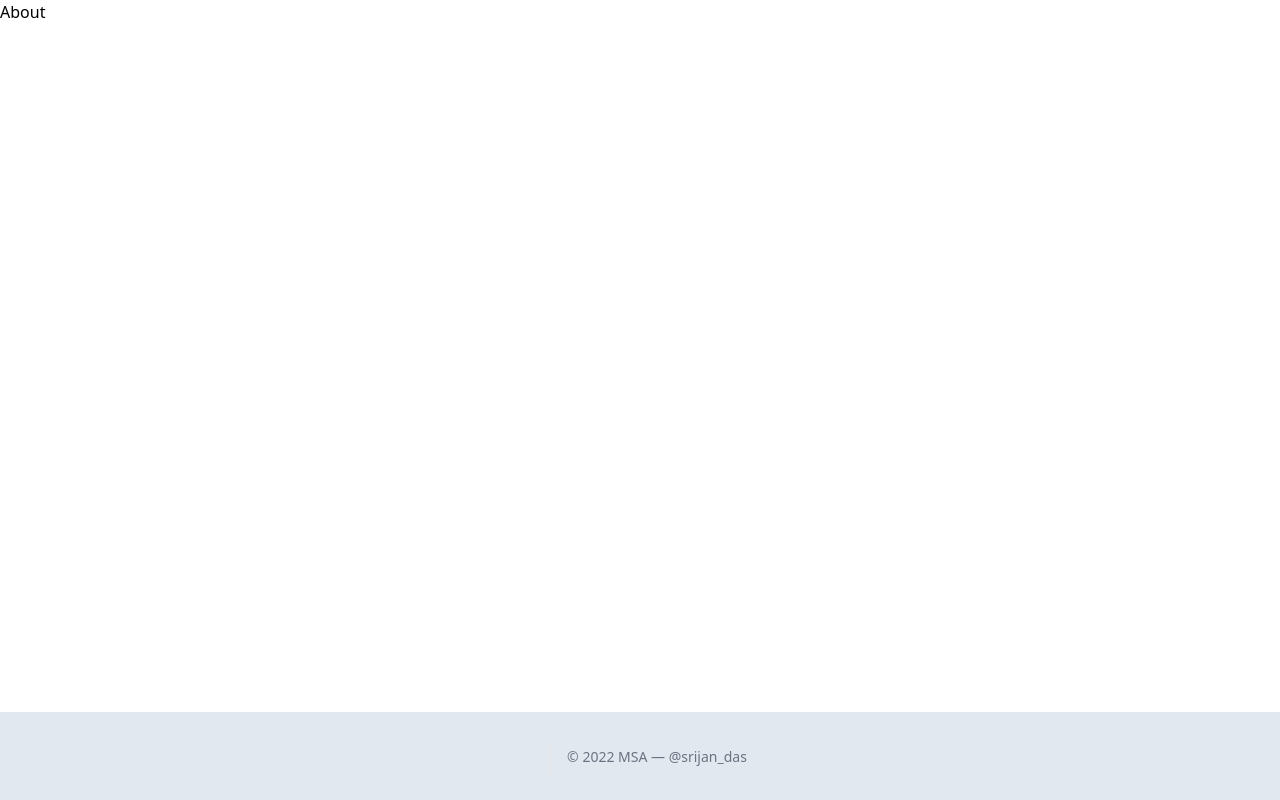
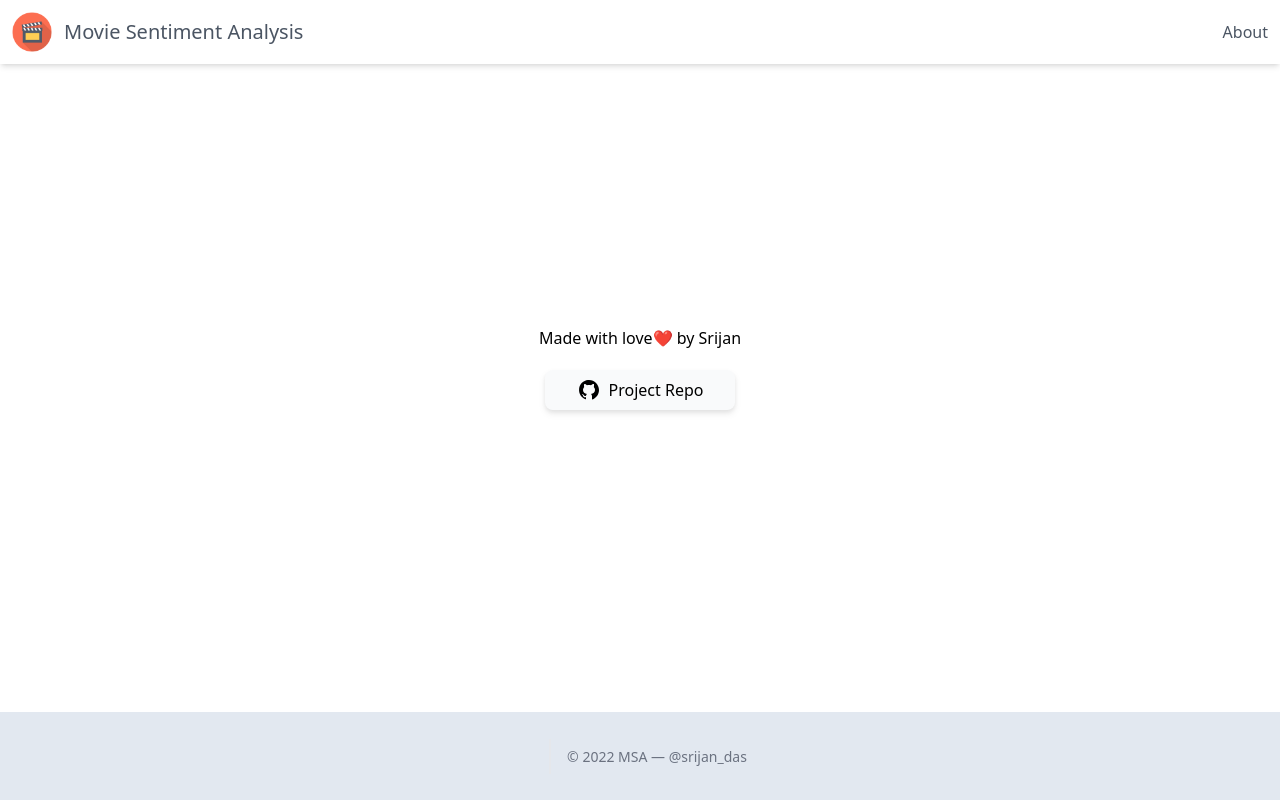
Before and after one commit to SrijanDas/movie-review-sentiment-analysis, a React (Create React App) app in the folder client/: page /about in a window 1280 px wide. Built offline with nearby package versions, Linux system fonts and the light colour scheme; what react-dotenv would draw is missing.

Commit message:
modified ui

```diff
--- a/client/src/axios.js
+++ b/client/src/axios.js
@@ -3,9 +3,11 @@ import env from "react-dotenv";
 
 // const environment = env.NODE_ENV || "development";
 const environment = "production";
+// const environment = "development";
 
 const instance = axios.create({
-  baseURL: environment === "development" ? env.DEV_API_URL : env.API_URL,
+  baseURL:
+    environment === "development" ? "http://127.0.0.1:5000/" : env.API_URL,
 });
 
 export default instance;
--- a/client/src/pages/About.jsx
+++ b/client/src/pages/About.jsx
@@ -1,7 +1,29 @@
 import React from "react";
+import Navbar from "../components/Navbar";
+import GithubIcon from "../assets/icons8-github.svg";
 
 function About() {
-  return <div>About</div>;
+  return (
+    <>
+      <Navbar />
+      <div className="p-10 text-center flex flex-col items-center">
+        Made with love❤ by Srijan
+        <br />
+        <button
+          onClick={() => {
+            window.open(
+              "https://github.com/SrijanDas/movie-review-sentiment-analysis",
+              "_blank"
+            );
+          }}
+          className="text-black flex items-center gap-2 mt-5 bg-gray-50 border-0 py-2 px-8 focus:outline-none hover:bg-gray-100 rounded-lg drop-shadow-md"
+        >
+          <img src={GithubIcon} alt="Github" />
+          Project Repo
+        </button>
+      </div>
+    </>
+  );
 }
 
 export default About;
--- a/client/src/pages/Predict.jsx
+++ b/client/src/pages/Predict.jsx
@@ -4,6 +4,7 @@ import { useParams } from "react-router-dom";
 import Spinner from "../components/Spinner";
 import Navbar from "../components/Navbar";
 import ShowError from "../components/ShowErrorPage";
+import ImdbLogo from "../assets/IMDB_Logo.png";
 
 function Predict() {
   const { movieId } = useParams();
@@ -48,7 +49,16 @@ function Predict() {
               <h1 className="title-font sm:text-4xl text-3xl mb-4 font-medium text-gray-900">
                 {data.title}
               </h1>
-              <p className="mb-8 leading-relaxed">IMDB Rating: {data.rating}</p>
+              <div className="mb-8 leading-relaxed flex items-center gap-2">
+                <div className="w-14 h-auto flex items-center justify-center">
+                  <img
+                    src={ImdbLogo}
+                    className="object-contain"
+                    alt="ImdbLogo"
+                  />
+                </div>
+                <p className="text-lg font-semibold">Rating: {data.rating}</p>
+              </div>
               <p className="leading-relaxed mb-4 text-lg">Reviews:</p>
               <div className="flex flex-row h-16 items-center gap-4">
                 <div
@@ -70,8 +80,12 @@ function Predict() {
                   className={`font-semibold text-center p-2 rounded text-white ${
                     data.sentiment === "Negative"
                       ? "bg-red-500"
+                      : data.sentiment === "Slightly Negative"
+                      ? "bg-red-400"
                       : data.sentiment === "Positive"
                       ? "bg-green-900"
+                      : data.sentiment === "Slightly Positive"
+                      ? "bg-green-400"
                       : "bg-blue-900"
                   }`}
                 >
```
Also changed, not shown: client/src/assets/IMDB_Logo.png (added), client/src/assets/icons8-github.svg (added).
